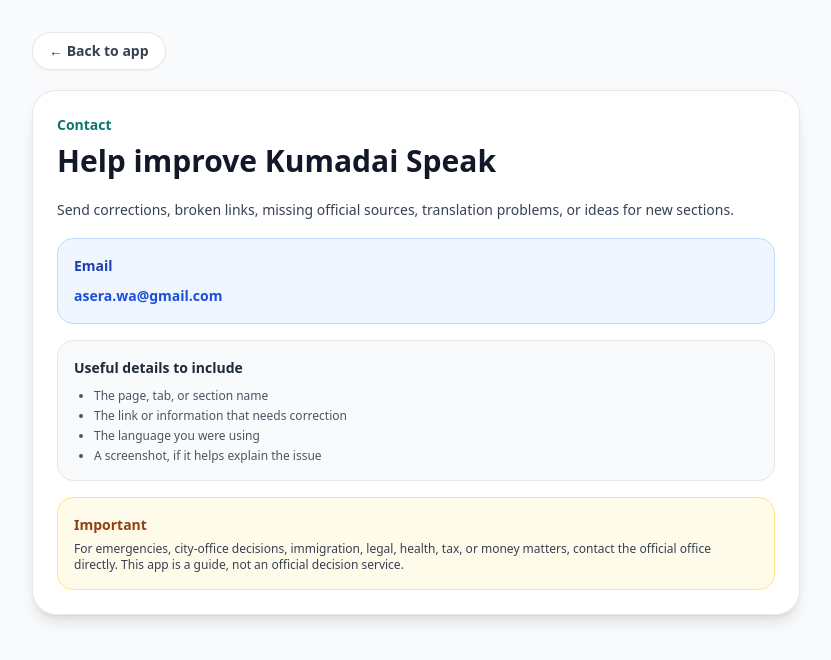
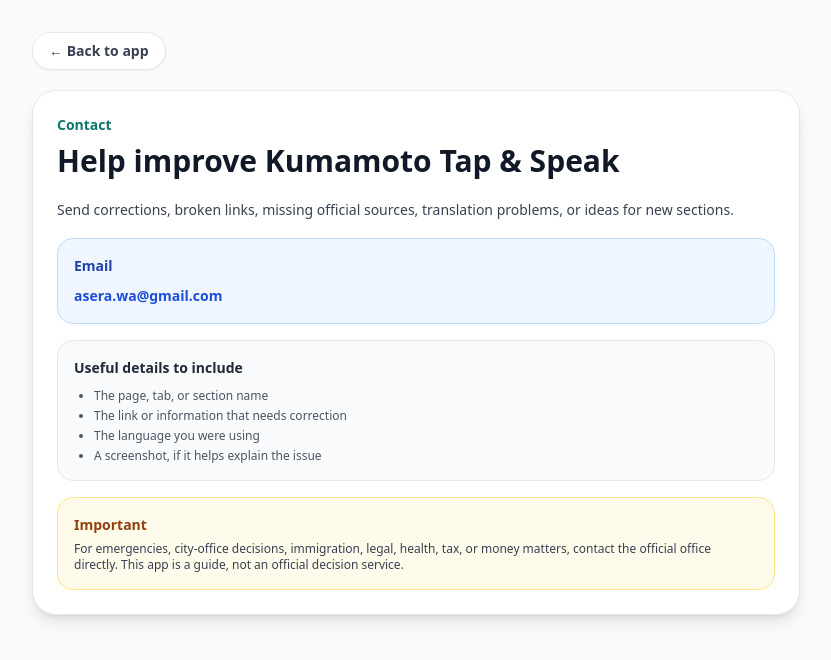
Before and after one commit to aserawayneasera/kumadai-speak, a Next.js app: page /contact in a window 1280 px wide. Shown: the top 660 px of the page, without its empty margins (224-1055 px from the left). Built offline with nearby package versions, Linux system fonts and the light colour scheme.

Commit message:
Some changes Kumadai to Kumamoto

```diff
--- a/src/app/about/page.tsx
+++ b/src/app/about/page.tsx
@@ -4,7 +4,7 @@
   return (
     <AboutPageContent
       homeHref="/"
-      appName="Kumadai Tap & Speak™"
+      appName="Kumamoto Tap & Speak™"
       appTagline="Two-way communication cards for international students and Japanese staff."
       creatorName="Wayne Asera"
       creatorEmail="asera.wa@gmail.com"
--- a/src/app/contact/page.tsx
+++ b/src/app/contact/page.tsx
@@ -6,7 +6,7 @@
 
 export default function ContactPage({ params }: ContactPageProps) {
   const homeHref = '/';
-  const emailHref = 'mailto:asera.wa@gmail.com?subject=Kumadai%20Speak%20feedback';
+  const emailHref = 'mailto:asera.wa@gmail.com?subject=Kumamoto%20Tap%20&%20Speak%20feedback';
 
   return (
     <main className="min-h-screen hk-page-bg px-5 py-8">
@@ -21,7 +21,7 @@
         <section className="mt-5 rounded-3xl border border-gray-200 bg-white p-6 shadow-lg">
           <p className="text-sm font-semibold hk-primary-text">Contact</p>
           <h1 className="mt-2 text-3xl font-bold text-gray-900">
-            Help improve Kumadai Speak
+            Help improve Kumamoto Tap & Speak
           </h1>
 
           <div className="mt-5 space-y-4 text-sm leading-relaxed text-gray-700">
--- a/src/app/layout.tsx
+++ b/src/app/layout.tsx
@@ -3,8 +3,8 @@
 import { Analytics } from '@vercel/analytics/next';
 
 export const metadata: Metadata = {
-  title: 'Kumadai Tap & Speak',
-  description: 'A Hello-style tap-to-speak communication app for Kumamoto University international students.',
+  title: 'Kumamoto Tap & Speak',
+  description: 'A tap-to-speak communication app for international students, residents, and visitors in Kumamoto.',
   manifest: '/manifest.json',
 };
 
--- a/src/app/org/[slug]/page.tsx
+++ b/src/app/org/[slug]/page.tsx
@@ -76,7 +76,7 @@
         </div>
       </section>
 
-      <AppFooter appName="Kumadai Tap & Speak" />
+      <AppFooter appName="Kumamoto Tap & Speak" />
     </main>
   )
 }
--- a/src/app/page.tsx
+++ b/src/app/page.tsx
@@ -10,7 +10,7 @@
       <AppShell />
       <SupportFreeApp />
       {/* <AdSenseAd slot="4662267919" label="Advertisement" /> */}
-      <AppFooter appName='Kumadai Tap & Speak' />
+      <AppFooter appName='Kumamoto Tap & Speak' />
 
     </>
   );
--- a/src/app/partners/page.tsx
+++ b/src/app/partners/page.tsx
@@ -10,7 +10,7 @@
 
 export default function PartnersPage() {
   const contactHref = `mailto:${contactEmail}?subject=${encodeURIComponent(
-    'Kumadai Tap & Speak partner inquiry',
+    'Kumamoto Tap & Speak partner inquiry',
   )}`;
 
   return (
@@ -33,7 +33,7 @@
                 Partners
               </p>
               <h1 className="mt-2 text-3xl font-black leading-tight">
-                Partner with Kumadai Tap & Speak
+                Partner with Kumamoto Tap & Speak
               </h1>
               <p className="mt-2 max-w-2xl text-sm leading-relaxed text-white/80">
                 Help international students and Japanese staff communicate better at
--- a/src/app/privacy/page.tsx
+++ b/src/app/privacy/page.tsx
@@ -29,7 +29,7 @@
             <section>
               <h2 className="font-bold text-gray-900">Who runs this app</h2>
               <p className="mt-1">
-                Kumadai Speak was created by Wayne Asera as a practical guide for new foreign residents, students, and visitors in Kumamoto.
+                Kumamoto Tap & Speak was created by Wayne Asera as a practical guide for new foreign residents, students, and visitors in Kumamoto.
               </p>
             </section>
 
--- a/src/components/AboutPageContent.tsx
+++ b/src/components/AboutPageContent.tsx
@@ -21,7 +21,7 @@
 
 export default function AboutPageContent({
   homeHref = '/',
-  appName = 'Kumadai Tap & Speak™',
+  appName = 'Kumamoto Tap & Speak™',
   appTagline = 'Two-way communication cards for international students and Japanese staff.',
   creatorName = 'Wayne Asera',
   creatorEmail = 'asera.wa@gmail.com',
--- a/src/components/AppShell.tsx
+++ b/src/components/AppShell.tsx
@@ -340,7 +340,7 @@
         />
       )}
       {/* <SupportFreeApp />
-      <AppFooter appName="Kumadai Tap & Speak" /> */}
+      <AppFooter appName="Kumamoto Tap & Speak" /> */}
 
       <QuickReplay selectedPhrase={selectedPhrase} onReplay={replay} onOpenSlots={() => setSlotSheetOpen(true)} />
 
@@ -416,7 +416,7 @@
   return (
     <div className="animate-fade-slide-up">
       <Header
-        title="Tap & Speak Kumadai"
+        title="Kumamoto Tap & Speak"
         subtitle="Open a card, let your phone speak Japanese, and show large text when talking is hard."
         right={<div className="animate-floaty rounded-3xl bg-white/15 px-3 py-2 text-center"><p className="text-3xl">🐻</p><p className="text-[10px] font-black">Kuma</p></div>}
       />
@@ -1055,14 +1055,14 @@
     <div className="space-y-4">
       <div className="overflow-hidden rounded-3xl border border-slate-200 bg-white shadow-sm">
         <div className="hk-primary-bg p-4 text-white">
-          <p className="text-base font-black">About Kumadai Tap & Speak™</p>
+          <p className="text-base font-black">About Kumamoto Tap & Speak™</p>
           <p className="mt-1 text-xs leading-relaxed text-white/80">
             A two-way communication app for international students and Japanese staff.
           </p>
         </div>
         <div className="space-y-3 p-4 text-sm leading-relaxed text-slate-700">
           <p>
-            Kumadai Tap & Speak was created and developed by Wayne Asera.
+            Kumamoto Tap & Speak was created and developed by Wayne Asera.
           </p>
           <p>
             The app helps students communicate in places where clear Japanese matters: hospitals, ward offices, real estate offices, university counters, schools, transport, daily life and disasters.
--- a/src/components/Header.tsx
+++ b/src/components/Header.tsx
@@ -7,7 +7,7 @@
       <div className="absolute -bottom-16 left-12 h-44 w-44 rounded-full bg-cyan-200/20 blur-3xl" />
       <div className="relative flex items-start justify-between gap-3">
         <div>
-          <p className="text-[10px] font-black uppercase tracking-[0.22em] text-white/60">Kumamoto University</p>
+          <p className="text-[10px] font-black uppercase tracking-[0.22em] text-white/60">Kumamoto</p>
           <h1 className="mt-1 text-2xl font-black leading-tight">{title}</h1>
           <p className="mt-1 max-w-sm text-sm leading-relaxed text-white/75">{subtitle}</p>
         </div>
```
Also changed, not shown: public/manifest.json, 2 other files (tests, documents, lock files or other folders).
